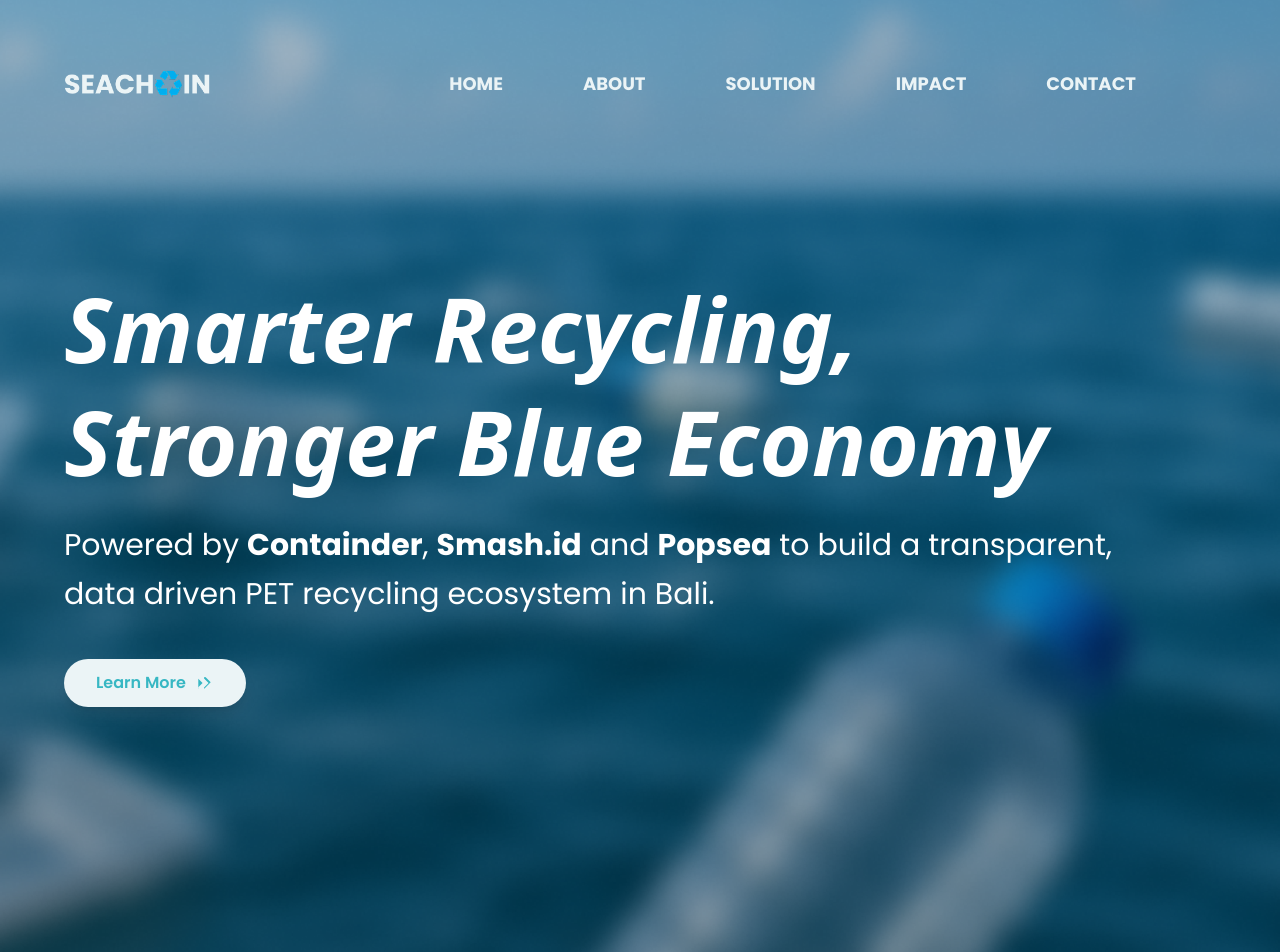
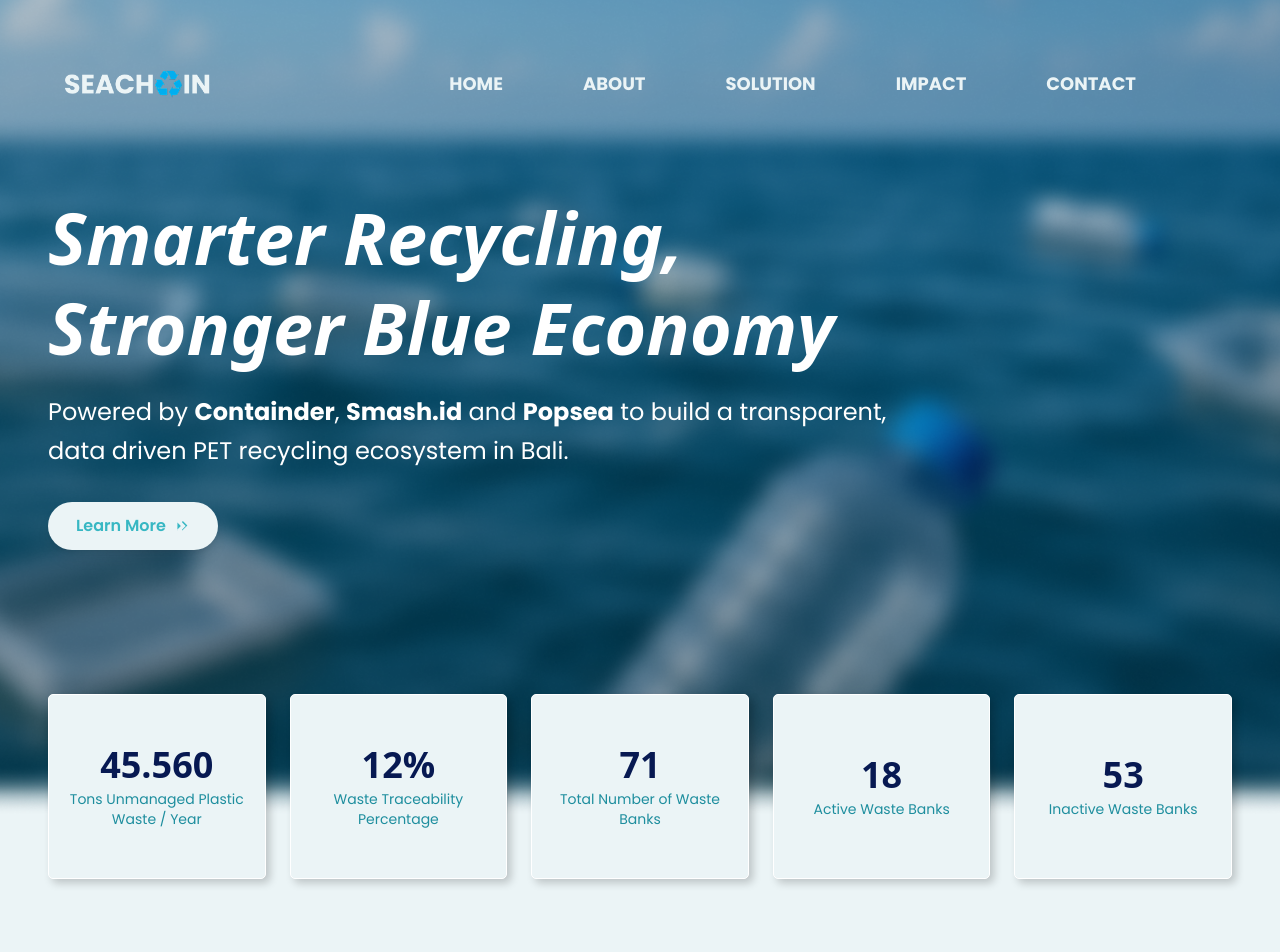
Before and after one commit to ryanjiroo/seachain, a React (Vite) app: page / in a window 1280 px wide. Shown: the top 952 px of the page. Built offline with nearby package versions, Linux system fonts and the light colour scheme.

Commit message:
Update Welcome.jsx

```diff
--- a/src/layouts/Welcome.jsx
+++ b/src/layouts/Welcome.jsx
@@ -4,7 +4,7 @@
 
 const Welcome = () => {
     return (
-        <div className="relative w-screen min-h-[120vh] bg-[#EBF4F6] overflow-hidden">
+        <div id="home" className="relative w-screen min-h-screen md:min-h-[120vh] bg-[#EBF4F6] overflow-hidden">
             <img
                 src={Bottleblur}
                 alt="Bottle Blur Background"
@@ -12,19 +12,21 @@
                 style={{ transform: 'translateY(-15%)' }}
             />
             <div className="relative inset-0 bg-black z-0"></div>
-            <div className="relative z-10 p-8 md:p-12 lg:p-16 text-white">
-                <div className="max-w-screen text-left mt-52 mb-64">
-                    <h1 className="font-['Instrument Sans'] text-[90px] font-extrabold italic leading-tight mb-6 text-white">
+            <div className="relative z-10 px-4 md:px-8 lg:px-12 text-white flex flex-col justify-between h-full">
+                <div className="max-w-full text-left mt-24 md:mt-36 lg:mt-48 mb-12 md:mb-20 lg:mb-28">
+                    {/* Ukuran font yang lebih kecil untuk layar sangat kecil */}
+                    <h1 className="font-['Instrument Sans'] text-3xl sm:text-4xl md:text-5xl lg:text-6xl xl:text-7xl 2xl:text-[90px] font-extrabold italic leading-tight mb-3 md:mb-5 text-white">
                         Smarter Recycling, <br />Stronger Blue Economy
                     </h1>
-                    <p className="font-['Poppins'] text-[30px] leading-relaxed mb-10 text-white">
-                        Powered by <strong className="font-bold">Containder</strong>, <strong className="font-bold">Smash.id</strong> and <strong className="font-bold">Popsea</strong> to build a transparent, <br />data driven PET recycling ecosystem in Bali.
+                    {/* Ukuran font yang lebih kecil untuk layar sangat kecil */}
+                    <p className="font-['Poppins'] text-sm sm:text-base md:text-lg lg:text-xl xl:text-2xl 2xl:text-[30px] leading-relaxed mb-4 md:mb-8 text-white">
+                        Powered by <strong className="font-bold">Containder</strong>, <strong className="font-bold">Smash.id</strong> and <strong className="font-bold">Popsea</strong> to build a transparent, <br className="hidden md:block"/>data driven PET recycling ecosystem in Bali.
                     </p>
-                    <button className="flex items-center justify-center px-8 py-3 bg-[#EBF4F6] text-[#37B7C3] font-['Poppins'] font-semibold rounded-full shadow-lg hover:bg-[#EBF4F6] transition-colors duration-300">
+                    <button className="flex items-center justify-center px-5 py-2 md:px-7 md:py-3 bg-[#EBF4F6] text-[#37B7C3] font-['Poppins'] font-semibold rounded-full shadow-lg hover:bg-[#EBF4F6] transition-colors duration-300 text-sm md:text-base">
                         Learn More
                         <svg
                             xmlns="http://www.w3.org/2000/svg"
-                            className="h-5 w-5 ml-2"
+                            className="h-4 w-4 ml-1 md:ml-2"
                             viewBox="0 0 20 20"
                             fill="currentColor"
                         >
@@ -41,7 +43,8 @@
                         </svg>
                     </button>
                 </div>
-                <div className="grid grid-cols-1 md:grid-cols-2 lg:grid-cols-5 gap-8 max-w-7xl mx-auto pt-10 pb-20">
+                {/* Menyesuaikan grid untuk InfoBox agar lebih responsif */}
+                <div className="grid grid-cols-2 sm:grid-cols-3 md:grid-cols-4 lg:grid-cols-5 gap-3 md:gap-6 max-w-7xl mx-auto pt-8 pb-8 md:pb-16"> {/* Mengurangi gap dan padding */}
                     <InfoBox
                         value="45.560"
                         description="Tons Unmanaged Plastic Waste / Year"
@@ -70,11 +73,11 @@
 
 const InfoBox = ({ value, description }) => {
     return (
-        <div className="bg-[#EBF4F6] bg-opacity-30 backdrop-filter backdrop-blur-lg rounded-[5px] p-6 text-center border shadow-lg h-[185px]" style={{ boxShadow: '4px 4px 8px rgba(0, 0, 0, 0.2)' }}>
-            <h3 className="font-['Instrument Sans'] text-4xl md:text-5xl font-bold text-[#071952] mb-2">
+        <div className="bg-[#EBF4F6] bg-opacity-30 backdrop-filter backdrop-blur-lg rounded-[5px] p-2 md:p-3 text-center border shadow-lg h-[120px] sm:h-[140px] md:h-[160px] lg:h-[185px] flex flex-col justify-center items-center" style={{ boxShadow: '4px 4px 8px rgba(0, 0, 0, 0.2)' }}>
+            <h3 className="font-['Instrument Sans'] text-xl md:text-2xl lg:text-3xl xl:text-4xl 2xl:text-5xl font-bold text-[#071952] mb-1">
                 {value}
             </h3>
-            <p className="font-['Poppins'] text-base md:text-lg opacity-90 text-[#088395]">
+            <p className="font-['Poppins'] text-xs md:text-sm opacity-90 text-[#088395]">
                 {description}
             </p>
         </div>
```
